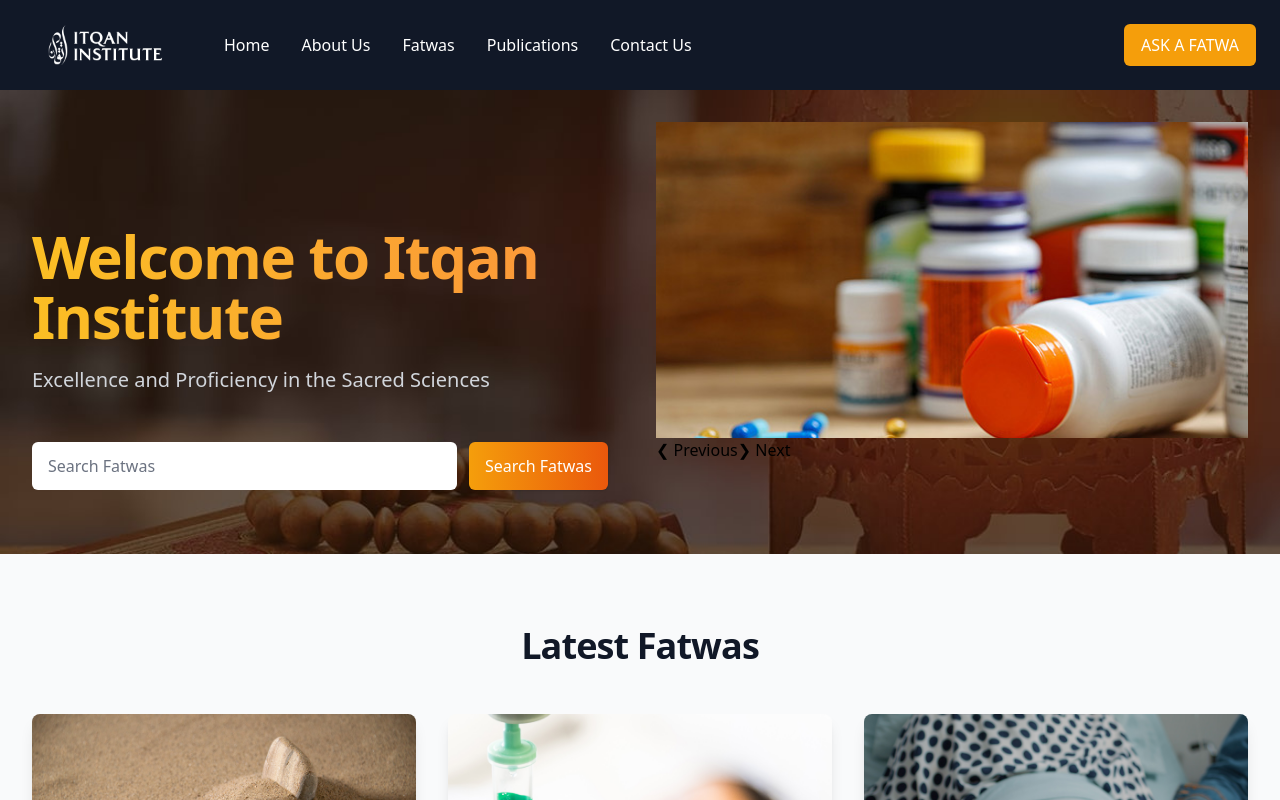
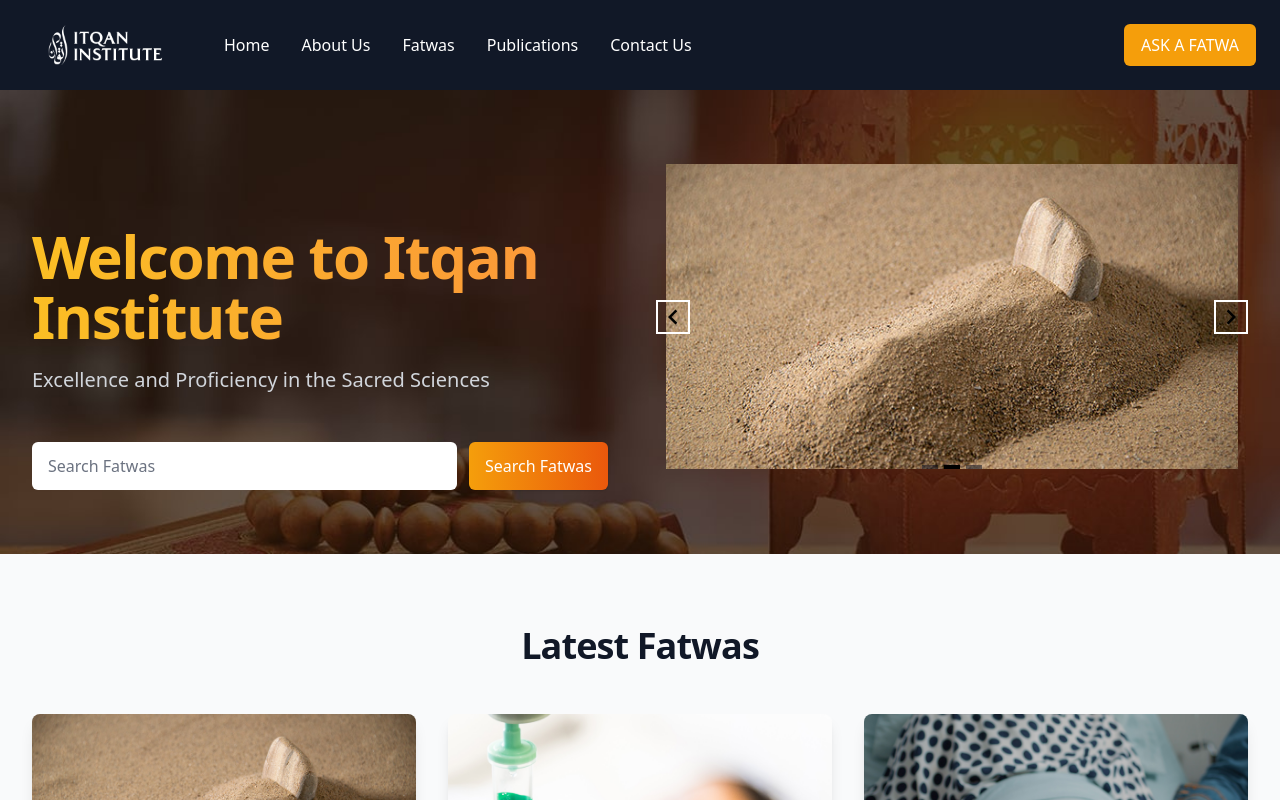
Before and after one commit to OWAIS14325/fatwa, a Vue app: page / in a window 1280 px wide. Shown: the top 800 px of the page. Built offline with nearby package versions, Linux system fonts and the light colour scheme.

Commit message:
Fixed Slider Issue

```diff
--- a/src/components/HomeSlider.vue
+++ b/src/components/HomeSlider.vue
@@ -1,48 +1,60 @@
 <template>
-  <div class="hidden lg:block">
-    <transition-group name="fade" tag="div">
-      <div v-for="i in [currentIndex]" :key="i">
-        <img class="w-full h-full" :src="currentImg" />
-      </div>
-    </transition-group>
-    <a class="prev" @click="prev" href="#">&#10094; Previous</a>
-    <a class="next" @click="next" href="#">&#10095; Next</a>
-  </div>
+  <carousel class="mt-8" :items-to-show="1" :autoplay="2500" snapAlign="center" :wrapAround="true">
+    <slide v-for="slide in slides" :key="slide">
+      <img :src="slide" />
+    </slide>
+
+    <template #addons>
+      <navigation />
+      <pagination />
+    </template>
+  </carousel>
 </template>
 
 <script>
+// If you are using PurgeCSS, make sure to whitelist the carousel CSS classes
+import 'vue3-carousel/dist/carousel.css';
+import { Carousel, Slide, Pagination, Navigation } from 'vue3-carousel';
+
 export default {
-  name: "HomeSlider",
-  data() {
-    return {
-      images: [
-        require("../assets/Slider1.jpg"),
-        require("../assets/Slider2.jpg"),
-        require("../assets/Slider3.jpg"),
-      ],
-      timer: null,
-      currentIndex: 0
-    };
+  name: 'App',
+  components: {
+    Carousel,
+    Slide,
+    Pagination,
+    Navigation,
   },
-
-
-  methods: {
-    startSlide: function() {
-      this.timer = setInterval(this.next, 5000);
-    },
-
-    next: function() {
-      this.currentIndex += 1;
-    },
-    prev: function() {
-      this.currentIndex -= 1;
-    }
-  },
-
-  computed: {
-    currentImg: function() {
-      return this.images[Math.abs(this.currentIndex) % this.images.length];
-    }
+  data(){
+      return {
+          slides : [
+              require("@/assets/Slider1.jpg"),
+              require("@/assets/Slider2.jpg"),
+              require("@/assets/Slider3.jpg")
+          ]
+      }
   }
 };
 </script>
+<style>
+.carousel__item {
+  min-height: 200px;
+  width: 100%;
+  background-color: var(--vc-clr-primary);
+  color:  var(--vc-clr-white);
+  font-size: 20px;
+  border-radius: 8px;
+  display: flex;
+  justify-content: center;
+  align-items: center;
+}
+
+.carousel__slide {
+  padding: 10px;
+}
+
+.carousel__prev,
+.carousel__next {
+  box-sizing: content-box;
+  border: 2px solid white;
+}
+</style>
```
